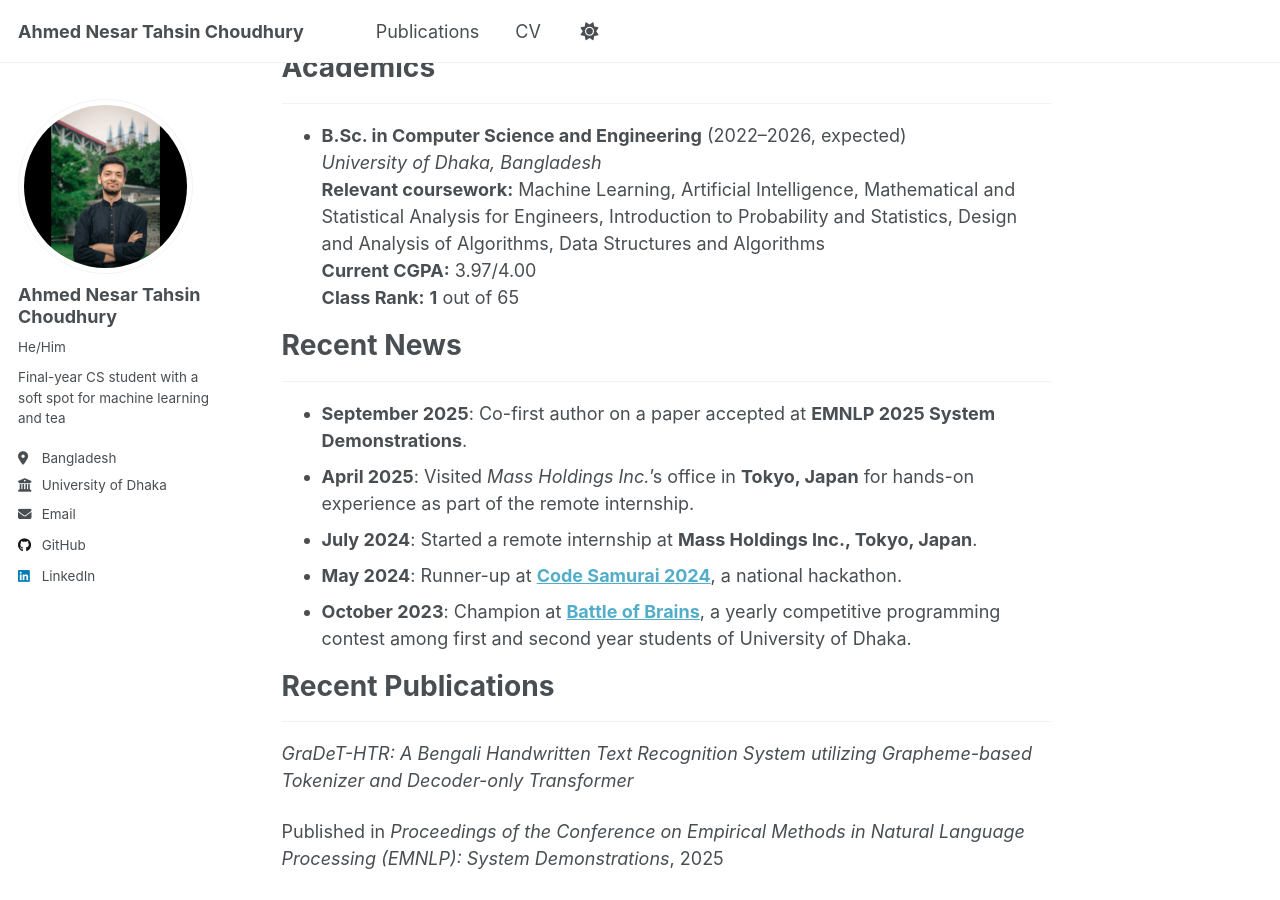
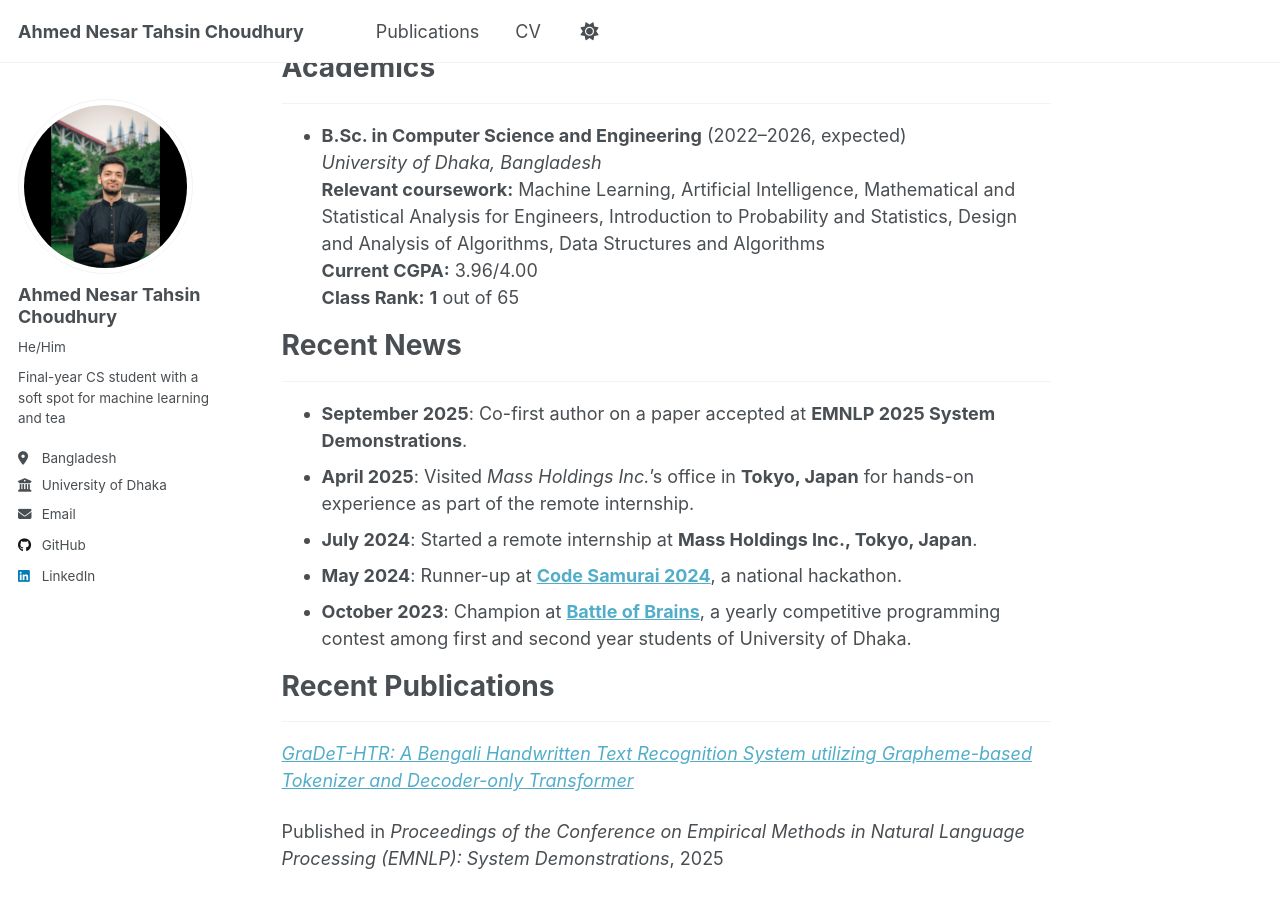
Before and after one commit to tahsinchoudhury/tahsinchoudhury.github.io, a Jekyll site: the page built from _pages/about.md, in a window 1280 px wide and 900 px high, scrolled down 326 px. Built offline with Jekyll 4.4.1, drawn with Linux system fonts in a browser that asks for light colours; a script that is not in the unit is left out.

Commit message:
Updated CGPA

```diff
--- a/_pages/about.md
+++ b/_pages/about.md
@@ -14,11 +14,10 @@ Feel free to reach out if you have any questions or want to discuss my work!
 Academics
 ======
 ---
-
 - **B.Sc. in Computer Science and Engineering** (2022–2026, expected)
   *University of Dhaka, Bangladesh*
   **Relevant coursework:** Machine Learning, Artificial Intelligence, Mathematical and Statistical Analysis for Engineers, Introduction to Probability and Statistics, Design and Analysis of Algorithms, Data Structures and Algorithms
-  **Current CGPA:** 3.97/4.00
+  **Current CGPA:** 3.96/4.00
   **Class Rank:** **1** out of 65
 
 Recent News
@@ -33,7 +32,7 @@ Recent News
 Recent Publications
 ======
 ---
-*GraDeT-HTR: A Bengali Handwritten Text Recognition System utilizing Grapheme-based Tokenizer and Decoder-only Transformer*
+[*GraDeT-HTR: A Bengali Handwritten Text Recognition System utilizing Grapheme-based Tokenizer and Decoder-only Transformer*](https://aclanthology.org/2025.emnlp-demos.52/)
 
 Published in *Proceedings of the Conference on Empirical Methods in Natural Language Processing (EMNLP): System Demonstrations*, 2025
 
```
